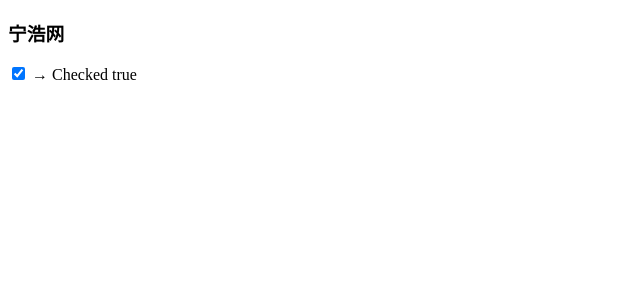
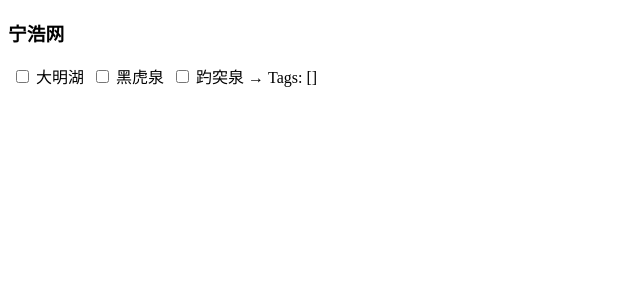
Before and after one commit to rockts/ninghao-vue, a Vue app: page / in a window 1280 px wide. Shown: the top 300 px of the page, without its empty margins (0-640 px from the left). Built offline with nearby package versions, Linux system fonts and the light colour scheme.

Commit message:
多值复选框（Checkbox）

```diff
--- a/src/app/app.vue
+++ b/src/app/app.vue
@@ -1,7 +1,18 @@
 <template>
   <h3>{{ name }}</h3>
-  <input id="checked" type="checkbox" v-model="checked" />
-  <label for="checked">→ Checked {{ checked }}</label>
+  <label for="tag-1">
+    <input id="tag-1" type="checkbox" value="大明湖" v-model="tags" />
+    大明湖
+  </label>
+  <label for="tag-2">
+    <input id="tag-2" type="checkbox" value="黑虎泉" v-model="tags" />
+    黑虎泉
+  </label>
+  <label for="tag-3">
+    <input id="tag-3" type="checkbox" value="趵突泉" v-model="tags" />
+    趵突泉
+  </label>
+  <span>→ Tags: {{ tags }}</span>
 </template>
 
 <script>
@@ -9,7 +20,7 @@
   data() {
     return {
       name: '宁浩网',
-      checked: true,
+      tags: [],
     };
   },
 };
```
